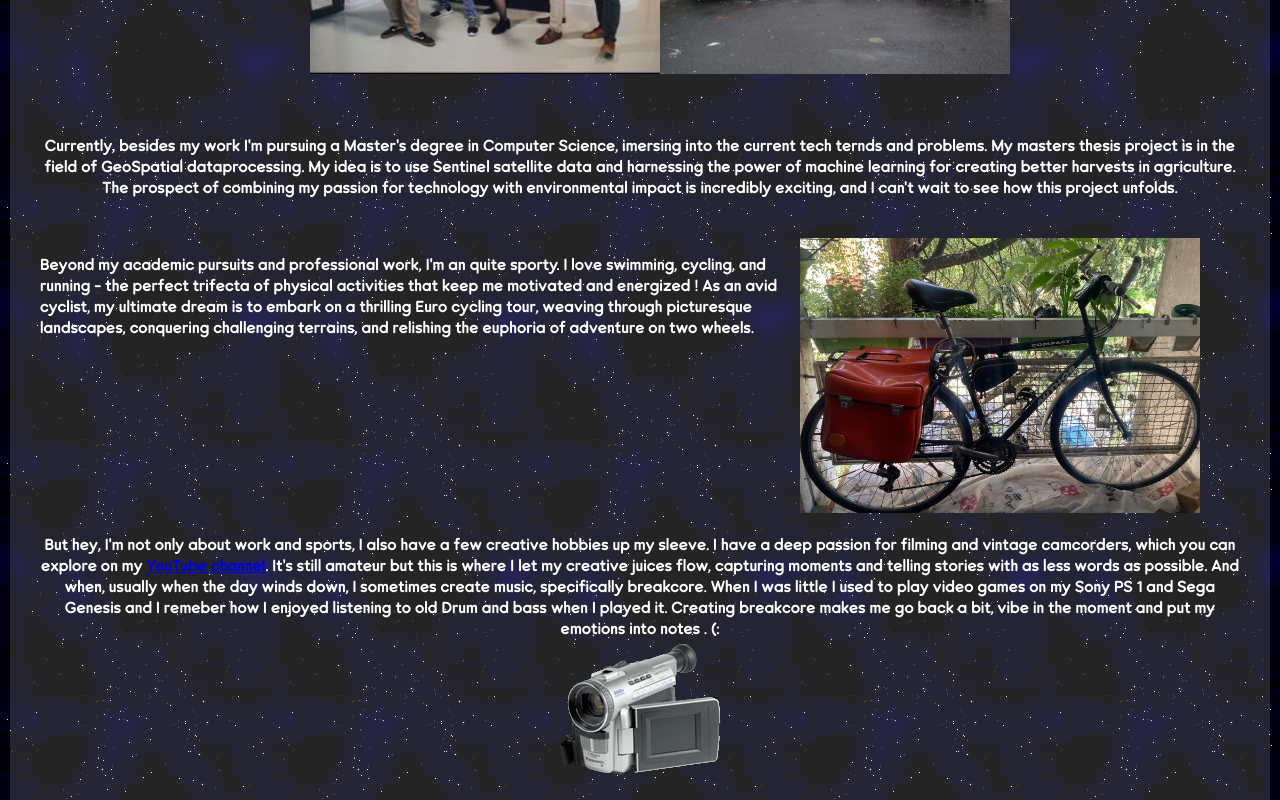
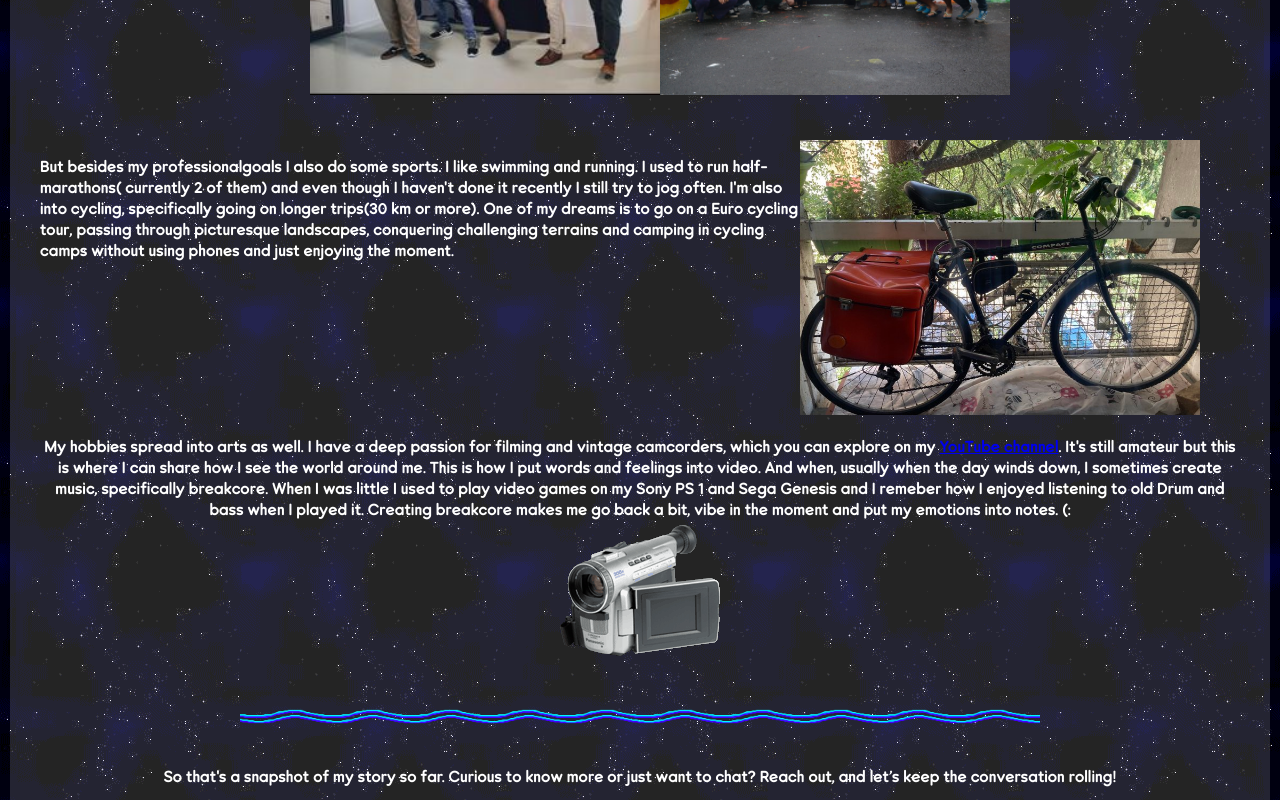
Before and after one commit to AleksandarTendjer/Y2kM3-Angular, an Angular app: page /about-me in a window 1280 px wide. Shown: the part 960-1760 px from the top of the page. Built offline with nearby package versions, Linux system fonts and the light colour scheme.

Commit message:
* Changed the about me section text a bit * changed the url

```diff
--- a/src/app/pages/about-me/about-me.component.html
+++ b/src/app/pages/about-me/about-me.component.html
@@ -20,7 +20,9 @@
             captivating E-commerce project. But that's not all; I've also worn the hat of a .NET support dev, contributing to
             internal SAS projects, where we harnessed the power of GPT to generate SWAT analyses and project proposals. Our project
             was even recognized as the most innovative project corporation-wide. It's been an incredible experience, and I'm
-            constantly driven by my passion for coding and creating meaningful solutions.
+            constantly driven by my passion for coding and creating meaningful solutions. Currently, besides my work I'm pursuing a Master's degree in Computer Science, imersing into the current tech ternds and
+            problems.
+
                 <br />
             </p>
                 <ul class="inlineImageDiv">
@@ -39,42 +41,35 @@
                         </div>
                     </li>
                 </ul>
-            <br/>
-            <p>
-                Currently, besides my work I'm pursuing a Master's degree in Computer Science, imersing into the current tech ternds and problems.
-                 My  masters thesis project is in the field of GeoSpatial dataprocessing. My idea is to use  Sentinel satellite data
-                and harnessing the power of machine learning for creating better harvests in agriculture. The
-                prospect of combining my passion for technology with environmental impact is incredibly exciting, and I can't wait to
-                see how this project unfolds.
-            </p>
             <div class="work-section">
                 <div class="work-description">
                     <p>
-                        Beyond my academic pursuits and professional work, I'm an quite sporty. I love swimming, cycling, and running -
-                        the perfect trifecta of physical activities that keep me motivated and energized ! As an avid cyclist, my ultimate dream
-                        is to embark on a thrilling Euro cycling tour, weaving through picturesque landscapes, conquering challenging terrains,
-                        and relishing the euphoria of adventure on two wheels.
-                        </p>
+                        But besides my professionalgoals I also do some sports. I like swimming and running. I used to run half-marathons( currently
+                        2 of them) and even though I haven't done it recently I still try to jog often.
+                        I'm also into cycling, specifically going on longer trips(30 km or more). One of my dreams is to go on a
+                        Euro cycling tour, passing through picturesque landscapes, conquering
+                        challenging terrains and camping in cycling camps without using phones and just enjoying the moment.
+                    </p>
 
                 </div>
                 <div class="imgWrapper">
-                <div class="work-image">
-                    <img src="../../../assets/imgs/biko.jpg">
-                    <div class="imgDescription">My companion on cycling routes. His name is Mr. Compy(short for Compact).</div>
-                </div>
+                    <div class="work-image">
+                        <img src="../../../assets/imgs/biko.jpg">
+                        <div class="imgDescription">My companion on cycling routes. His name is Mr. Compy(short for Compact).</div>
+                    </div>
                 </div>
             </div>
             <p>
-                But hey, I'm not only about work and sports, I also have a few creative hobbies up my sleeve. I have a deep passion for filming and vintage camcorders, which you
+                My hobbies spread into arts as well. I have a deep passion for filming and vintage camcorders, which you
                 can explore on my <a href="https://www.youtube.com/channel/UCKjfIZ5dHwXFvDvOw4oOoiA">YouTube
                     channel</a>.
-                It's still amateur but this is where I let my creative juices flow, capturing moments and telling
-                stories with as less words as possible.
+                It's still amateur but this is where I can share how I see the world around me. This is how I put words and feelings into video.
                 And when, usually when the day winds down, I sometimes create music, specifically breakcore. When I was little I used to play video games on my Sony PS 1 and Sega Genesis and I remeber how I enjoyed listening to old Drum and bass when I played it.
-                Creating breakcore makes me go back a bit, vibe in the moment and put my emotions into notes . (:
+                Creating breakcore makes me go back a bit, vibe in the moment and put my emotions into notes. (:
                                 <br />
                 <img src="../../../assets/gifs/handycam.gif">
             </p>
+
             <br />
             <img id="waveyRibbon" src="../../../assets/gifs/waveyRibbon.gif">
 
--- a/src/app/pages/contact/contact.component.ts
+++ b/src/app/pages/contact/contact.component.ts
@@ -24,7 +24,7 @@ submitForm() {
         message: this.message
     };
     console.log(formData);
-    this.http.post(environment.apiUrl, formData).subscribe({
+    this.http.post(environment.apiUrl+'/send_data', formData).subscribe({
       next:(response:any)=>{
        this.showNotification(response.message, "success");
       },
```
